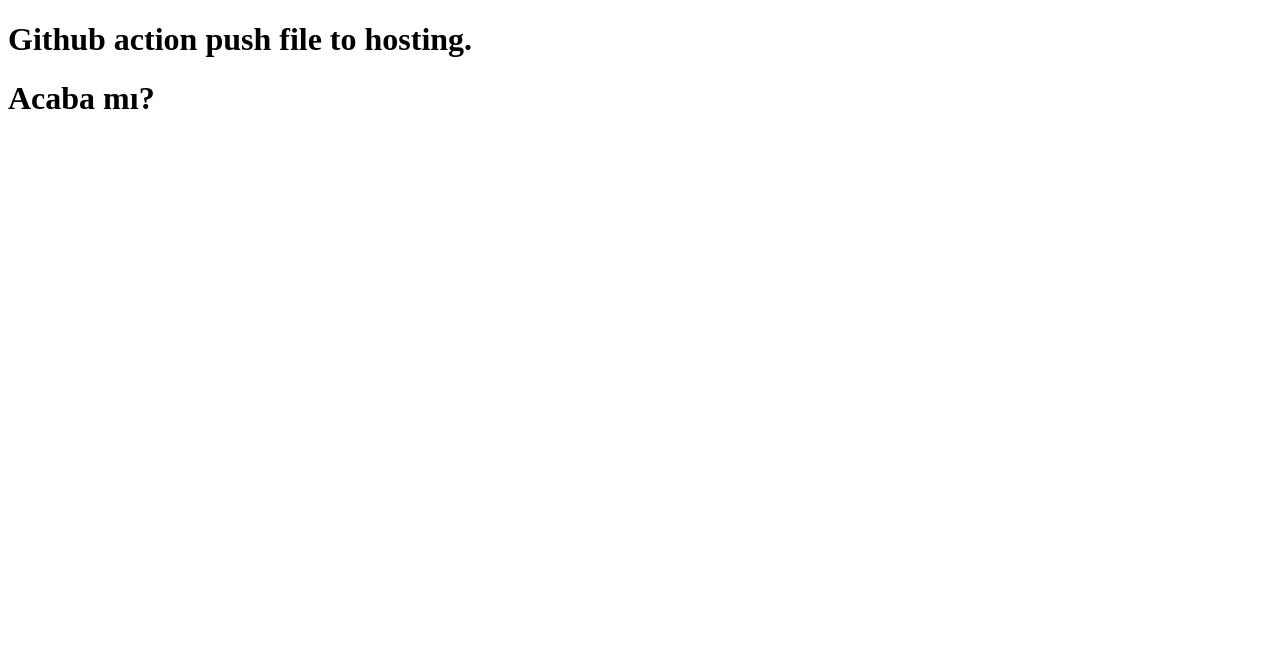
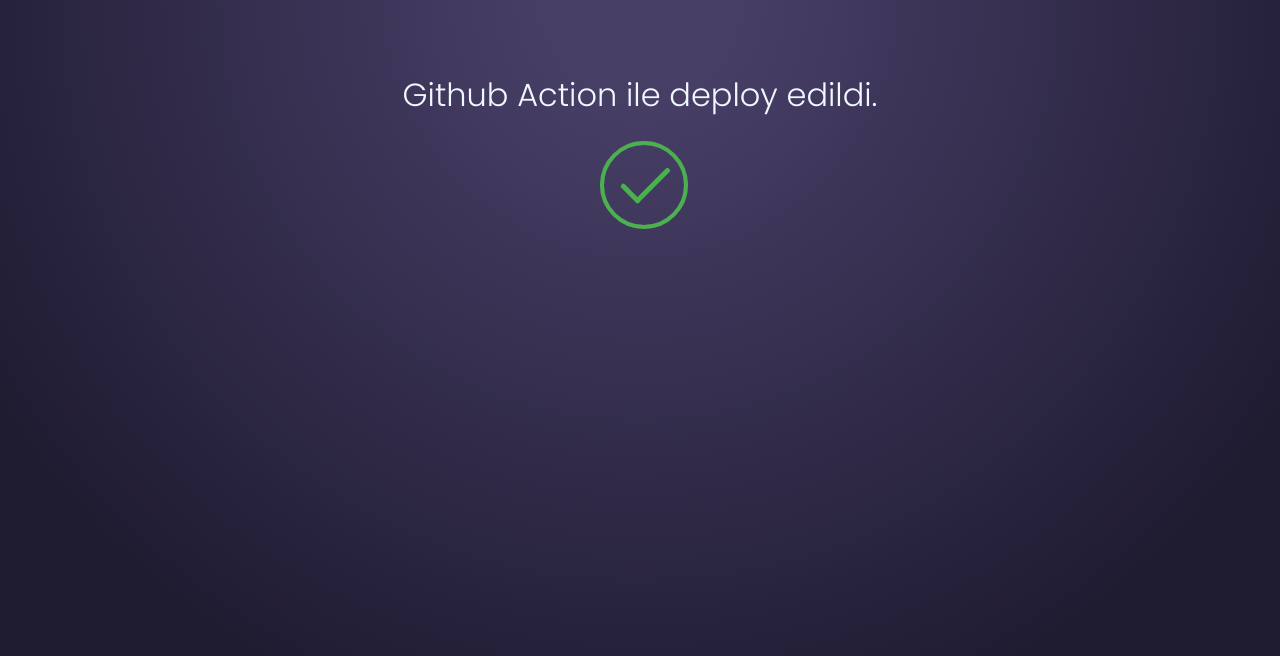
Before and after one commit to bhtyrbyr/Api-Studies-Repo, a plain HTML site: page wwwroot/Index.html in a window 1280 px wide. Drawn offline with Linux system fonts and the light colour scheme.

Commit message:
Added page indicating that it is deployed with Github action.

```diff
--- a/wwwroot/Index.html
+++ b/wwwroot/Index.html
@@ -4,9 +4,18 @@
     <meta charset="UTF-8">
     <meta name="viewport" content="width=device-width, initial-scale=1.0">
     <title>Github Action Enabled</title>
+    <link rel="stylesheet" href="css/style.css">
 </head>
 <body>
-    <h1>Github action push file to hosting.</h1>
-    <h1>Acaba mı?</h1>
+    <div style="height: 50px;"></div>
+    <center><h1 class="text"> Github Action ile deploy edildi.</h1></center>
+    <div class="success-checkmark">
+        <div class="check-icon">
+          <span class="icon-line line-tip"></span>
+          <span class="icon-line line-long"></span>
+          <div class="icon-circle"></div>
+          <div class="icon-fix"></div>
+        </div>
+      </div>
 </body>
 </html>
--- /dev/null
+++ b/wwwroot/css/style.css
@@ -0,0 +1,187 @@
+/**
+ * Extracted from: SweetAlert
+ * Modified by: Istiak Tridip
+ */
+
+ @import "https://fonts.googleapis.com/css2?family=Poppins:wght@300;500;700&display=swap";
+
+
+ body{
+     background: radial-gradient(circle at center top, #473e66 10%, #1f1b31 75%);
+     background-attachment: fixed;
+     height: 100vh;
+     margin: 0;
+ }
+
+ .text{
+     color: aliceblue;
+     font-family:"Poppins",Times;
+     position: relative;
+     font-family:"Poppins",Times;
+     text-align: center;
+     margin-left: 10%;
+     margin-right: 10%;
+     font-size: 32px;
+     font-weight: 100;
+ }
+
+ .success-checkmark {
+    width: 80px;
+    height: 115px;
+    margin: 0 auto;
+    background-color: transparent;
+
+    .check-icon {
+        width: 80px;
+        height: 80px;
+        position: relative;
+        border-radius: 50%;
+        box-sizing: content-box;
+        border: 4px solid #4CAF50;
+        background-color: transparent;
+
+        &::before {
+            top: 3px;
+            left: -2px;
+            width: 30px;
+            transform-origin: 100% 50%;
+            border-radius: 100px 0 0 100px;
+            background-color: transparent;
+        }
+
+        &::after {
+            top: 0;
+            left: 30px;
+            width: 60px;
+            transform-origin: 0 50%;
+            border-radius: 0 100px 100px 0;
+            animation: rotate-circle 4.25s ease-in;
+            background-color: transparent;
+        }
+
+        &::before, &::after {
+            content: '';
+            height: 100px;
+            position: absolute;
+            background: #FFFFFF;
+            transform: rotate(-45deg);
+            background-color: transparent;
+        }
+
+        .icon-line {
+            height: 5px;
+            background-color: #4CAF50;
+            display: block;
+            border-radius: 2px;
+            position: absolute;
+            z-index: 10;
+
+            &.line-tip {
+                top: 46px;
+                left: 14px;
+                width: 25px;
+                transform: rotate(45deg);
+                animation: icon-line-tip 0.75s;
+            }
+
+            &.line-long {
+                top: 38px;
+                right: 8px;
+                width: 47px;
+                transform: rotate(-45deg);
+                animation: icon-line-long 0.75s;
+            }
+        }
+
+        .icon-circle {
+            top: -4px;
+            left: -4px;
+            z-index: 10;
+            width: 80px;
+            height: 80px;
+            border-radius: 50%;
+            position: absolute;
+            box-sizing: content-box;
+            border: 4px solid rgba(76, 175, 80, .5);
+            background-color: transparent;
+        }
+
+        .icon-fix {
+            top: 8px;
+            width: 5px;
+            left: 26px;
+            z-index: 1;
+            height: 85px;
+            position: absolute;
+            transform: rotate(-45deg);
+            background-color: #FFFFFF;
+            background-color: transparent;
+        }
+    }
+}
+
+@keyframes rotate-circle {
+    0% {
+        transform: rotate(-45deg);
+    }
+    5% {
+        transform: rotate(-45deg);
+    }
+    12% {
+        transform: rotate(-405deg);
+    }
+    100% {
+        transform: rotate(-405deg);
+    }
+}
+
+@keyframes icon-line-tip {
+    0% {
+        width: 0;
+        left: 1px;
+        top: 19px;
+    }
+    54% {
+        width: 0;
+        left: 1px;
+        top: 19px;
+    }
+    70% {
+        width: 50px;
+        left: -8px;
+        top: 37px;
+    }
+    84% {
+        width: 17px;
+        left: 21px;
+        top: 48px;
+    }
+    100% {
+        width: 25px;
+        left: 14px;
+        top: 45px;
+    }
+}
+
+@keyframes icon-line-long {
+    0% {
+        width: 0;
+        right: 46px;
+        top: 54px;
+    }
+    65% {
+        width: 0;
+        right: 46px;
+        top: 54px;
+    }
+    84% {
+        width: 55px;
+        right: 0px;
+        top: 35px;
+    }
+    100% {
+        width: 47px;
+        right: 8px;
+        top: 38px;
+    }
+}
```
